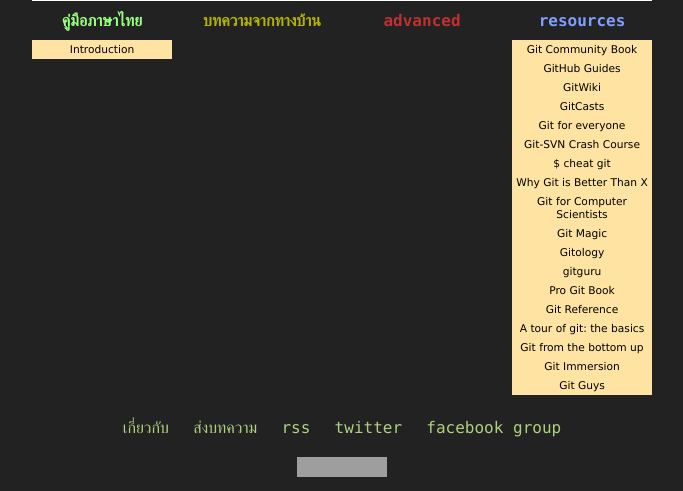
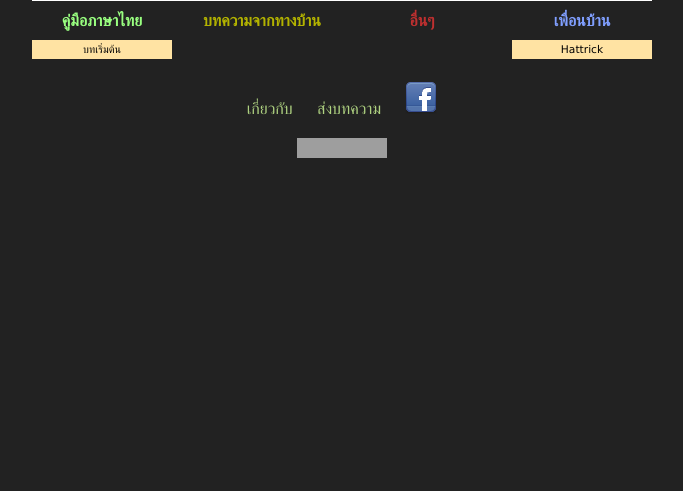
Before and after one commit to hattrickthai/hattrickthai.github.com, a Jekyll site: the page built from submit.html, in a window 1280 px wide. Shown: the part 766-1257 px from the top of the page, without its empty margins (298-981 px from the left). Built offline with Jekyll 4.4.1, drawn with Linux system fonts in a browser that asks for light colours; after the commit the page ends 938 px from its top, so only the background shows below that; grey boxes are pictures that could not be loaded.

Commit message:
+Changed default.html +Changed introduction.md to support Thai language +Added facebook icon +Changed truncate function to support more character in index.html

```diff
--- a/_layouts/default.html
+++ b/_layouts/default.html
@@ -34,39 +34,20 @@
       {% endfor %}
     </div>
     <div class="grid_2 links">
-      <h3 id="red">advanced</h3>
-      {% for post in site.categories.advanced %}
+      <h3 id="red">อื่นๆ</h3>
+      {% for post in site.categories.others %}
         <a href="{{ post.url }}">{{ post.title }}</a>
       {% endfor %}
     </div>
     <div class="grid_2 suffix_2 links">
-      <h3 id="blue">resources</h3>
-      <a href="http://book.git-scm.com">Git Community Book</a>
-      <a href="http://github.com/guides">GitHub Guides</a>
-      <a href="http://git.or.cz/gitwiki">GitWiki</a>
-      <a href="http://gitcasts.com">GitCasts</a>
-      <a href="http://www.kernel.org/pub/software/scm/git/docs/gittutorial.html">Git for everyone</a>
-      <a href="http://git.or.cz/course/svn.html">Git-SVN Crash Course</a>
-      <a href="http://cheat.errtheblog.com/s/git">$ cheat git</a>
-      <a href="http://whygitisbetterthanx.com">Why Git is Better Than X</a>
-      <a href="http://eagain.net/articles/git-for-computer-scientists/">Git for Computer Scientists</a>
-      <a href="http://www-cs-students.stanford.edu/~blynn/gitmagic/">Git Magic</a>
-      <a href="http://www.gitology.com/">Gitology</a>
-      <a href="http://www.gitguru.com/">gitguru</a>
-      <a href="http://progit.org/">Pro Git Book</a>
-      <a href="http://gitref.org/">Git Reference</a>
-      <a href="http://cworth.org/hgbook-git/tour/">A tour of git: the basics</a>
-      <a href="http://www.newartisans.com/2008/04/git-from-the-bottom-up.html">Git from the bottom up</a>
-      <a href="http://gitimmersion.com/">Git Immersion</a>
-      <a href="http://www.gitguys.com/">Git Guys</a>
+      <h3 id="blue">เพื่อนบ้าน</h3>
+      <a href="http://www.hattrick.org">Hattrick</a>
     </div>
     <div class="grid_12 footer">
       <div class="footer_links">
         <a href="/about.html">เกี่ยวกับ</a>
         <a href="/submit.html">ส่งบทความ</a>
-        <a class="rss" href="http://feeds.feedburner.com/git-ready">rss</a>
-        <a href="http://twitter.com/gitready">twitter</a>
-        <a href="https://www.facebook.com/groups/312023898855716/">facebook group</a>
+        <a href="https://www.facebook.com/groups/312023898855716/"><img src="images/facebook_icon.png"/></a>
       </div>
       <div>
         <a rel="license" href="http://creativecommons.org/licenses/by-sa/3.0/us/"><img alt="Creative Commons License" style="border-width:0" src="http://i.creativecommons.org/l/by-sa/3.0/us/88x31.png" /></a>
--- a/_posts/2011-03-11-Introduction.md
+++ b/_posts/2011-03-11-Introduction.md
@@ -1,6 +1,6 @@
 ---
 layout: post
-title: Introduction
+title: บทเริ่มต้น
 category: manual
 ---
 
@@ -28,9 +28,9 @@
 
 ***คำแนะนำของเรา***
 
-คำแนะนำของเราคือให้คุณอ่านคู่มือนี. คุณไม่จำเป็นต้องอ่านทั้งหมดรวดเดียวจบแค่อ่านในบทแรกเพื่อให้รู้ว่าจะเล่นเกมนี้ยังไง คำแนะนำนอกเหนือจากนี้คือถ้ามีคำถามสงสัยตรงไหนให้ลองไปตั้งคำถามถามในฟอรั่ม ที่นั้นถูกสร้างมาเพื่อตั้งคำถามอยู่แล้ว
+คำแนะนำของเราคือให้คุณอ่านคู่มือนี้ คุณไม่จำเป็นต้องอ่านทั้งหมดรวดเดียวจบแค่อ่านในบทแรกเพื่อให้รู้ว่าจะเล่นเกมนี้ยังไง คำแนะนำนอกเหนือจากนี้คือถ้ามีคำถามสงสัยตรงไหนให้ลองไปตั้งคำถามถามในฟอรั่ม ที่นั้นถูกสร้างมาเพื่อตั้งคำถามอยู่แล้ว
 
 สิ่งเดียวที่พวกเราต้องมี: เพื่อให้คุณและทุกๆคนมีประสบกาณ์การเล่น Hattrick ที่ดีที่สุด มีกฎง่ายๆที่คุณต้องประพฤติและปฎิบัติตาม คุณสามารถหาได้ที่
-[กฎภายในบ้าน](http://www91.hattrick.org/Help/Rules/HouseRules.aspx) ของเรา
+[กฎภายในบ้าน](http://www91.hattrick.org/Help/Rules/HouseRules.aspx "กฎภายในบ้าน") ของเรา
 
 [1]: http://www.hattrick.org/App_Themes/Standard/logo_green.png
--- a/index.html
+++ b/index.html
@@ -7,7 +7,7 @@
   <h2><a href="{{ first_post.url }}">
     บทความใหม่ล่าสุด: {{ first_post.title }}
   </a></h2>
-  {{ first_post.content | truncate: 450 }}
+  {{ first_post.content | truncate: 460 }}
   <a id="more" href="{{ first_post.url }}">อ่านต่อ &raquo;</a>
 </div>
 <div class="grid_2 omega">
```
Also changed, not shown: images/facebook_icon.png (added).
